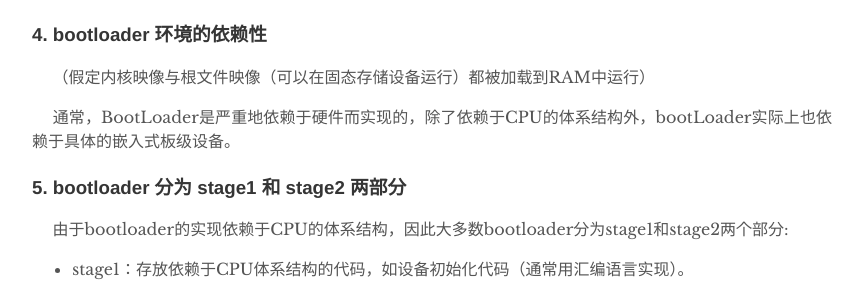
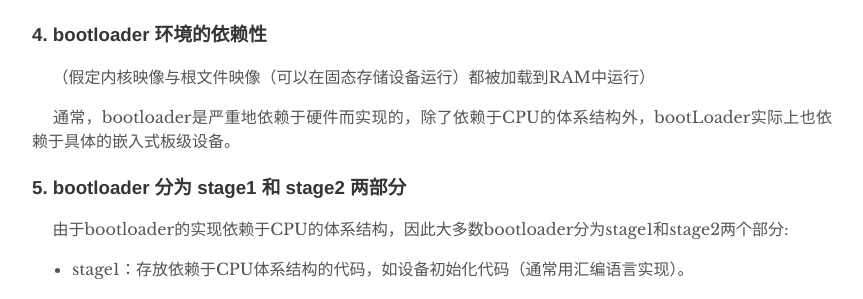
Before and after one commit to Kernel-Team/Kernel-Team.github.io, a Jekyll site: the page built from _posts/2019-07-19-Bootloader-operation-mechanism-analysis.md, in a window 1280 px wide and 900 px high, scrolled down 2217 px. Shown: the part 153-452 px from the top of the window, without its empty margins (208-1071 px from the left). Built offline with Jekyll 4.4.1, drawn with Linux system fonts in a browser that asks for light colours.

```diff
--- a/_posts/2019-07-19-Bootloader-operation-mechanism-analysis.md
+++ b/_posts/2019-07-19-Bootloader-operation-mechanism-analysis.md
@@ -90,7 +90,7 @@ author:	    "2puT"
 
 &emsp; （假定内核映像与根文件映像（可以在固态存储设备运行）都被加载到RAM中运行）
 
-&emsp;         通常，BootLoader是严重地依赖于硬件而实现的，除了依赖于CPU的体系结构外，bootLoader实际上也依赖于具体的嵌入式板级设备。
+&emsp;         通常，bootloader是严重地依赖于硬件而实现的，除了依赖于CPU的体系结构外，bootLoader实际上也依赖于具体的嵌入式板级设备。
 
 ### 5. bootloader 分为 stage1 和 stage2 两部分
 
```
